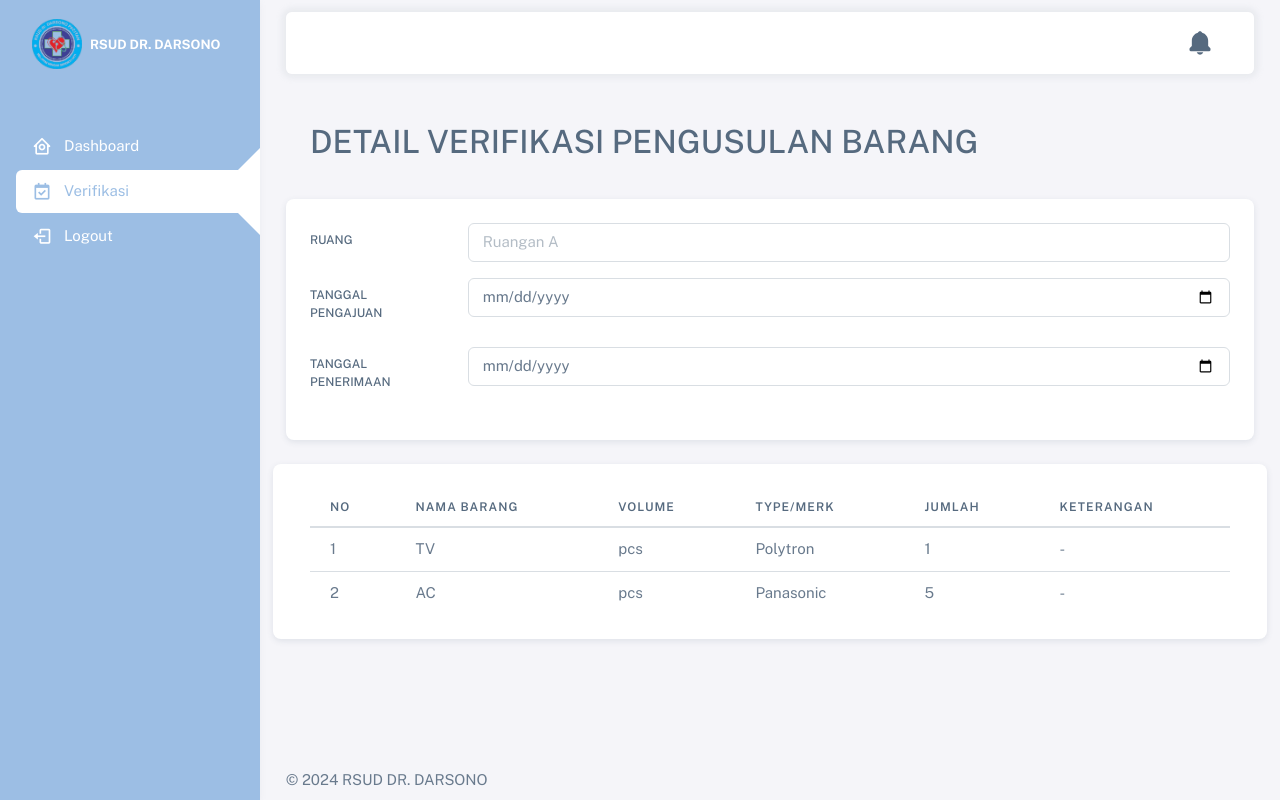
After one commit to Build-And-Services/rsud-darsono, a Flask app: page /verifikasi-detail in a window 1280 px wide. The commit adds this page. Run offline with Flask 3, Linux system fonts and the light colour scheme; some libraries are stand-ins or nearby versions.

Commit message:
feat:verifikasi detail & modal

```diff
--- a/app.py
+++ b/app.py
@@ -43,5 +43,9 @@ def verifikasi():
     }]
    return render_template('verifikasi.html', data = data, menu = 'verifikasi')
 
+@app.route("/verifikasi-detail")
+def verifikasiDetail():
+  return render_template('verifikasi-detail.html', menu = 'verifikasi')
+
 if __name__ == "__main__":
     app.run(debug=True)
--- a/templates/layouts/master.html
+++ b/templates/layouts/master.html
@@ -14,12 +14,12 @@
       content="width=device-width, initial-scale=1.0, user-scalable=no, minimum-scale=1.0, maximum-scale=1.0"
     />
 
-    <title>Dashboard - Analytics</title>
+    <title>RSUD DR. DARSONO</title>
 
     <meta name="description" content="" />
 
     <!-- Favicon -->
-    <link rel="icon" type="image/x-icon" href="/static/assets/img/favicon/favicon.ico" />
+    <link rel="icon" type="image/x-icon" href="/static/assets/logo rs.png" />
 
     <!-- Fonts -->
     <link rel="preconnect" href="https://fonts.googleapis.com" />
@@ -132,13 +132,13 @@
               <li class="menu-item">
                 {% endif %}
               <a href="/verifikasi" class="menu-link">
-                <i class="menu-icon tf-icons bx bx-home-circle"></i>
+                <i class="menu-icon tf-icons bx bx-calendar-check"></i>
                 <div data-i18n="Analytics">Verifikasi</div>
               </a>
             </li>
             <li class="menu-item">
               <a href="/" class="menu-link">
-                <i class="menu-icon tf-icons bx bx-home-circle"></i>
+                <i class="menu-icon tf-icons bx bx-log-out"></i>
                 <div data-i18n="Analytics">Logout</div>
               </a>
             </li>
@@ -163,92 +163,16 @@
 
             <div class="navbar-nav-right d-flex align-items-center" id="navbar-collapse">
               <!-- Search -->
-              <div class="navbar-nav align-items-center">
-                <div class="nav-item d-flex align-items-center">
-                  <i class="bx bx-search fs-4 lh-0"></i>
-                  <input
-                    type="text"
-                    class="form-control border-0 shadow-none"
-                    placeholder="Search"
-                    aria-label="Search"
-                  />
-                </div>
-              </div>
+
               <!-- /Search -->
 
               <ul class="navbar-nav flex-row align-items-center ms-auto">
                 <!-- Place this tag where you want the button to render. -->
                 <li class="nav-item lh-1 me-3">
-                  <a
-                    class="github-button"
-                    href="https://github.com/themeselection/sneat-html-admin-template-free"
-                    data-icon="octicon-star"
-                    data-size="large"
-                    data-show-count="true"
-                    aria-label="Star themeselection/sneat-html-admin-template-free on GitHub"
-                    >Star</a
-                  >
+                  <a href="">
+                    <svg xmlns='http://www.w3.org/2000/svg'  viewBox='0 0 24 24' fill='#566a7f' width='28' height='28'><path d="M12 22a2.98 2.98 0 0 0 2.818-2H9.182A2.98 2.98 0 0 0 12 22zm7-7.414V10c0-3.217-2.185-5.927-5.145-6.742C13.562 2.52 12.846 2 12 2s-1.562.52-1.855 1.258C7.185 4.074 5 6.783 5 10v4.586l-1.707 1.707A.996.996 0 0 0 3 17v1a1 1 0 0 0 1 1h16a1 1 0 0 0 1-1v-1a.996.996 0 0 0-.293-.707L19 14.586z"></path></svg>
+                  </a>
                 </li>
-
-                <!-- User -->
-                <li class="nav-item navbar-dropdown dropdown-user dropdown">
-                  <a class="nav-link dropdown-toggle hide-arrow" href="javascript:void(0);" data-bs-toggle="dropdown">
-                    <div class="avatar avatar-online">
-                      <img src="/static/assets/img/avatars/1.png" alt class="w-px-40 h-auto rounded-circle" />
-                    </div>
-                  </a>
-                  <ul class="dropdown-menu dropdown-menu-end">
-                    <li>
-                      <a class="dropdown-item" href="#">
-                        <div class="d-flex">
-                          <div class="flex-shrink-0 me-3">
-                            <div class="avatar avatar-online">
-                              <img src="/static/assets/img/avatars/1.png" alt class="w-px-40 h-auto rounded-circle" />
-                            </div>
-                          </div>
-                          <div class="flex-grow-1">
-                            <span class="fw-semibold d-block">John Doe</span>
-                            <small class="text-muted">Admin</small>
-                          </div>
-                        </div>
-                      </a>
-                    </li>
-                    <li>
-                      <div class="dropdown-divider"></div>
-                    </li>
-                    <li>
-                      <a class="dropdown-item" href="#">
-                        <i class="bx bx-user me-2"></i>
-                        <span class="align-middle">My Profile</span>
-                      </a>
-                    </li>
-                    <li>
-                      <a class="dropdown-item" href="#">
-                        <i class="bx bx-cog me-2"></i>
-                        <span class="align-middle">Settings</span>
-                      </a>
-                    </li>
-                    <li>
-                      <a class="dropdown-item" href="#">
-                        <span class="d-flex align-items-center align-middle">
-                          <i class="flex-shrink-0 bx bx-credit-card me-2"></i>
-                          <span class="flex-grow-1 align-middle">Billing</span>
-                          <span class="flex-shrink-0 badge badge-center rounded-pill bg-danger w-px-20 h-px-20">4</span>
-                        </span>
-                      </a>
-                    </li>
-                    <li>
-                      <div class="dropdown-divider"></div>
-                    </li>
-                    <li>
-                      <a class="dropdown-item" href="auth-login-basic.html">
-                        <i class="bx bx-power-off me-2"></i>
-                        <span class="align-middle">Log Out</span>
-                      </a>
-                    </li>
-                  </ul>
-                </li>
-                <!--/ User -->
               </ul>
             </div>
           </nav>
@@ -261,6 +185,68 @@
             {% block content %}{% endblock %}
             <!-- / Content -->
 
+            <!-- Modal Reject -->
+            <div class="modal fade" id="rejectModal" tabindex="-1" aria-hidden="true">
+              <div class="modal-dialog modal-dialog-centered" role="document">
+                <div class="modal-content">
+                  <div class="modal-header">
+                    <h5 class="modal-title" id="exampleModalLabel1">Alasan Ditolak</h5>
+                    <button
+                      type="button"
+                      class="btn-close"
+                      data-bs-dismiss="modal"
+                      aria-label="Close"
+                    ></button>
+                  </div>
+                  <div class="modal-body">
+                    <div class="row">
+                      <div class="col mb-3">
+                        <label for="nameBasic" class="form-label">Alasan</label>
+                        <input type="text" id="nameBasic" class="form-control" placeholder="" />
+                      </div>
+                    </div>
+                  </div>
+                  <div class="modal-footer">
+                    <button type="button" class="btn btn-outline-secondary" style="outline: #9CBEE4;" data-bs-dismiss="modal">
+                      Close
+                    </button>
+                    <button type="button" class="btn" style="background-color: #9CBEE4;color: white;">Save</button>
+                  </div>
+                </div>
+              </div>
+            </div>
+            <!-- Modal Reject-->
+            <!-- Modal Reject -->
+            <div class="modal fade" id="accModal" tabindex="-1" aria-hidden="true">
+              <div class="modal-dialog modal-dialog-centered" role="document">
+                <div class="modal-content">
+                  <div class="modal-header">
+                    <h5 class="modal-title" id="exampleModalLabel1">Alasan Diterima</h5>
+                    <button
+                      type="button"
+                      class="btn-close"
+                      data-bs-dismiss="modal"
+                      aria-label="Close"
+                    ></button>
+                  </div>
+                  <div class="modal-body">
+                    <div class="row">
+                      <div class="col mb-3">
+                        <label for="nameBasic" class="form-label">Alasan</label>
+                        <input type="text" id="nameBasic" class="form-control" placeholder="" />
+                      </div>
+                    </div>
+                  </div>
+                  <div class="modal-footer">
+                    <button type="button" class="btn btn-outline-secondary" style="outline: #9CBEE4;" data-bs-dismiss="modal">
+                      Close
+                    </button>
+                    <button type="button" class="btn" style="background-color: #9CBEE4;color: white;">Save</button>
+                  </div>
+                </div>
+              </div>
+            </div>
+            <!-- Modal Reject-->
             <!-- Footer -->
             <footer class="content-footer footer bg-footer-theme">
               <div class="container-xxl d-flex flex-wrap justify-content-between py-2 flex-md-row flex-column">
@@ -269,8 +255,7 @@
                   <script>
                     document.write(new Date().getFullYear());
                   </script>
-                  , made with ❤️ by
-                  <a href="https://themeselection.com" target="_blank" class="footer-link fw-bolder">ThemeSelection</a>
+                   RSUD DR. DARSONO
                 </div>
 
               </div>
--- /dev/null
+++ b/templates/verifikasi-detail.html
@@ -0,0 +1,70 @@
+{% extends 'layouts/master.html' %} {% block content %}
+
+<div class="container-xxl flex-grow-1 container-p-y">
+  <div class="col-xl-12">
+    <!-- HTML5 Inputs -->
+    <div class="card-header">
+      <h2 class="text-uppercase">Detail Verifikasi Pengusulan Barang</h2>
+    </div>
+    <div class="card mb-4">
+      <div class="card-body">
+        <div class="mb-3 row">
+          <label for="html5-text-input" class="col-md-2 col-form-label">Ruang</label>
+          <div class="col-md-10">
+            <input class="form-control" type="text" placeholder="Ruangan A" id="html5-text-input"/>
+          </div>
+        </div>
+        <div class="mb-3 row">
+          <label for="html5-date-input" class="col-md-2 col-form-label">Tanggal Pengajuan</label>
+          <div class="col-md-10">
+            <input class="form-control" type="date" id="html5-date-input" />
+          </div>
+        </div>
+        <div class="mb-3 row">
+          <label for="html5-date-input" class="col-md-2 col-form-label">Tanggal Penerimaan</label>
+          <div class="col-md-10">
+            <input class="form-control" type="date" id="html5-date-input" />
+          </div>
+        </div>
+      </div>
+    </div>
+  </div>
+  <div class="row justify-content-center">
+    <div class="col-12 card">
+      <div class="card-body table-responsive text-nowrap">
+        <table class="table" style="width: 100%">
+          <thead>
+            <tr>
+              <th>No</th>
+              <th>Nama Barang</th>
+              <th>Volume</th>
+              <th>Type/Merk</th>
+              <th>Jumlah</th>
+              <th>Keterangan</th>
+            </tr>
+          </thead>
+          <tbody class="table-border-bottom-0">
+            <tr>
+              <td>1</td>
+              <td>TV</td>
+              <td>pcs</td>
+              <td>Polytron</td>
+              <td>1</td>
+              <td>-</td>
+            </tr>
+            <tr>
+              <td>2</td>
+              <td>AC</td>
+              <td>pcs</td>
+              <td>Panasonic</td>
+              <td>5</td>
+              <td>-</td>
+            </tr>
+          </tbody>
+        </table>
+      </div>
+    </div>
+  </div>
+</div>
+
+{% endblock %}
```
Also changed, not shown: templates/dashboard.html (+6 -4 lines), templates/verifikasi.html (+11 -3 lines).
